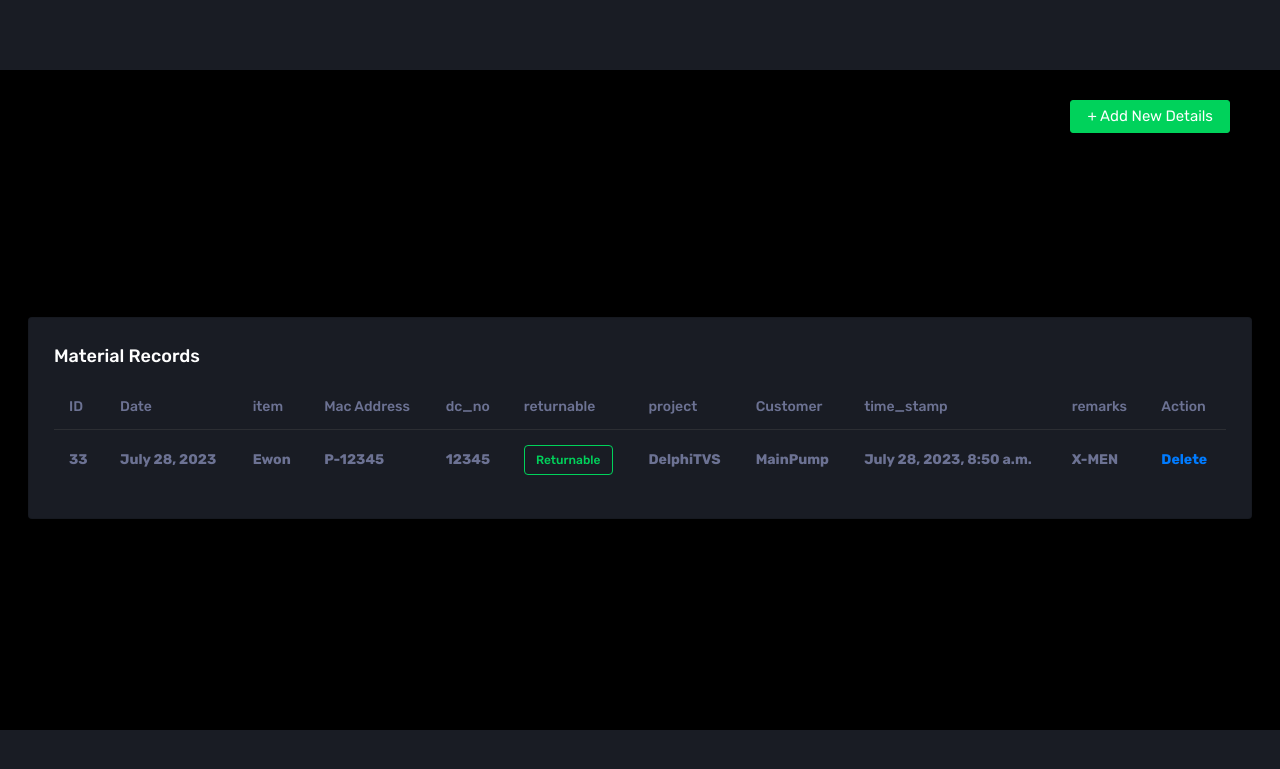
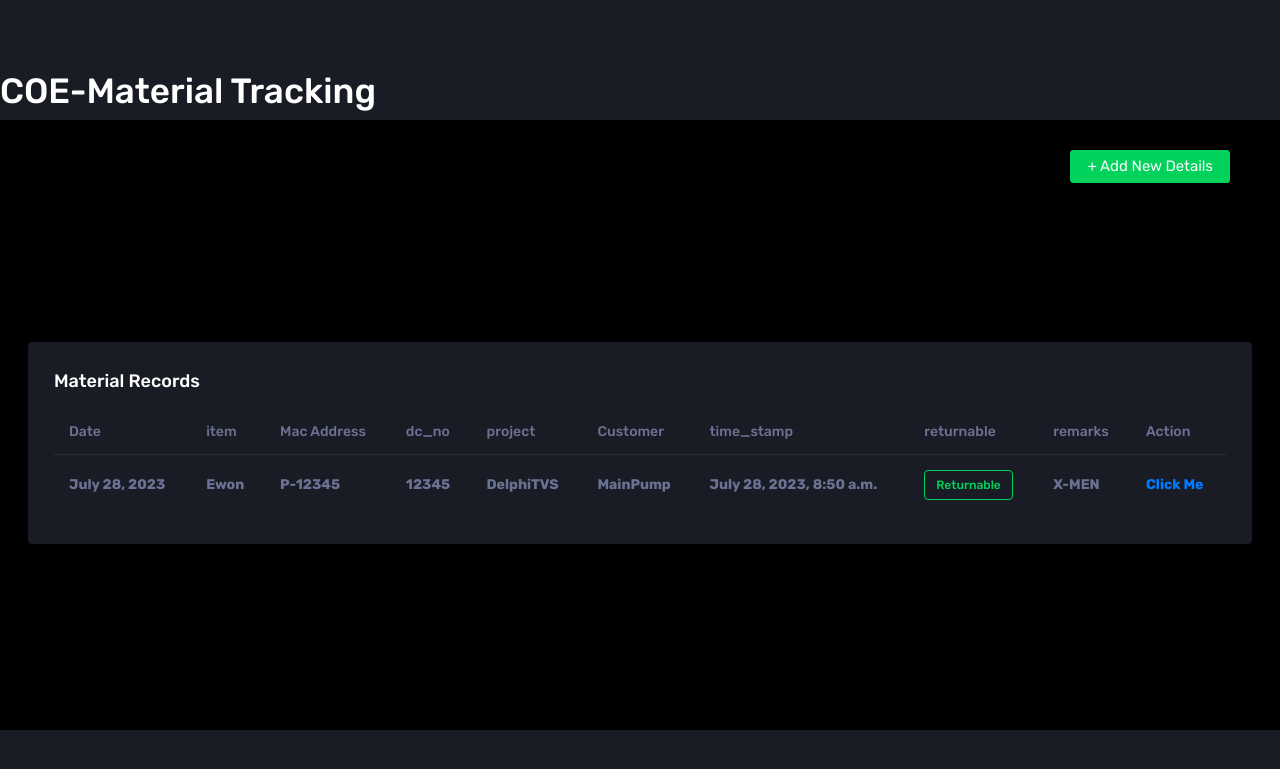
Before and after one commit to SanjayBaswa/material_app, a Django app: page / in a window 1280 px wide. Shown: the top 769 px of the page. Run offline with Django 4.2, Linux system fonts and the light colour scheme; data comes from the database, SQL or seed files in the repository; both versions use the stored data as it was after the commit; some libraries are stand-ins or nearby versions.

Commit message:
added delete alert , colour for returnable

```diff
--- a/Template/record_table.html
+++ b/Template/record_table.html
@@ -25,7 +25,7 @@
   </head>
   <body>
         <div class="main-panel">
-
+          <h1>COE-Material Tracking</h1>
           <div class="content-wrapper">
           <a style="position: absolute ; right: 0;  margin-right: 50px;" class="nav-link btn btn-success create-new-button"   href='/material_form/'>+ Add New Details</a>
           <!--<li class="nav-item dropdown d-none d-lg-block">-->
@@ -134,15 +134,14 @@
                       <table class="table">
                         <thead>
                           <tr>
-                            <th>ID</th>
                             <th>Date</th>
                             <th>item</th>
                             <th>Mac Address</th>
                             <th>dc_no</th>
-                            <th>returnable</th>
                             <th>project</th>
                             <th>Customer</th>
                             <th>time_stamp</th>
+                            <th>returnable</th>
                             <th>remarks</th>
                             <th>Action</th>
                           </tr>
@@ -150,20 +149,30 @@
                         <tbody>
                           {% for i in query_set %}
                           <tr>
-                            <th>{{ i.id }}</th>
                             <th>{{ i.date }}</th>
                             <th>{{ i.item }}</th>
                             <th>{{ i.Part_no }}</th>
                             <th>{{ i.dc_no }}</th>
+                            <th>{{ i.project }}</th>
+                            <th>{{ i.customer }}</th>
+                            <th>{{ i.time_stamp }}</th>
+                            {% if  i.returnable == 'Returnable' %}
                             <td>
                               <div class="badge badge-outline-success">{{ i.returnable }}</div>
                             </td>
-                            <th>{{ i.project }}</th>
-                            <th>{{ i.customer }}</th>
-                            <th>{{ i.time_stamp }}</th>
+                            {% else  %}
+                            <td>
+                            <div class="badge badge-outline-danger">{{ i.returnable }}</div>
+                            </td>
+                            {% endif %}
                             <th>{{ i.remarks }}</th>
-                            <th><a href = '/delete/{{i.id}}'>Delete</a></th>
-                          </tr>
+                            <th>
+                              <!-- <a id = 'delete_record' data = '{{i.id}}' , href= '{{i.id}}' >DeSSlete</a> -->
+                              <!-- template.html -->
+                              <a href="#" data-id="{{i.id}}" onclick="handleClick(event)">Click Me</a>
+
+                            </th>
+                            </tr>
                           {% endfor %}
                         </tbody>
                       </table>
@@ -174,8 +183,6 @@
             </div>
           </div>
         </div>
-
-
     <!-- container-scroller -->
     <!-- plugins:js -->
     <script src="assets/vendors/js/vendor.bundle.base.js"></script>
@@ -196,6 +203,39 @@
     <!-- endinject -->
     <!-- Custom js for this page -->
     <script src="assets/js/dashboard.js"></script>
+
+    <script>
+      // document.getElementById('delete_record').addEventListener('click' , function(){
+
+      //   var userChoice = confirm("This record will get deleted , press ok to continue");
+
+      //   if (userChoice) {
+      //       // User clicked OK, do XYZ (redirect to another URL or perform an action)
+      //       console.log("start")
+      //       console.log(linkElement.href)
+      //       console.log("End")
+      //       // hrefValue = '/delete/'+linkElement.data ;
+      //       // <h2>WEFERFRGR </h2>
+      //       // window.location.href = hrefValue ;
+      //   }
+
+      // })
+    function handleClick(event) {
+    event.preventDefault(); // Prevent the default link behavior (optional)
+    var userChoice = confirm("This record will get deleted , press ok to continue");
+    if (userChoice) {
+
+      const objectId = event.target.dataset.id;
+      console.log("Clicked object ID:", objectId);
+      window.location.href = '/delete/'+objectId
+
+    }
+
+    // Perform any other actions or use AJAX to send the data to the server, etc.
+    // ...
+  }
+    </script>
+
     <!-- End custom js for this page -->
   </body>
 </html>
```
Also changed, not shown: db.sqlite3.
